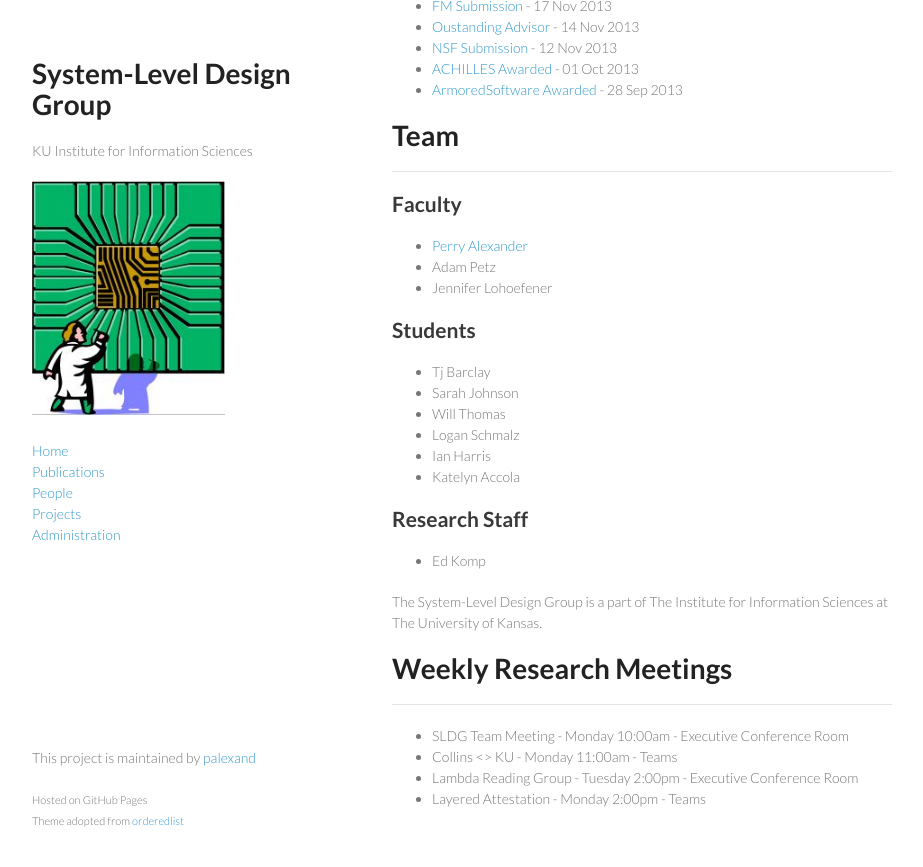
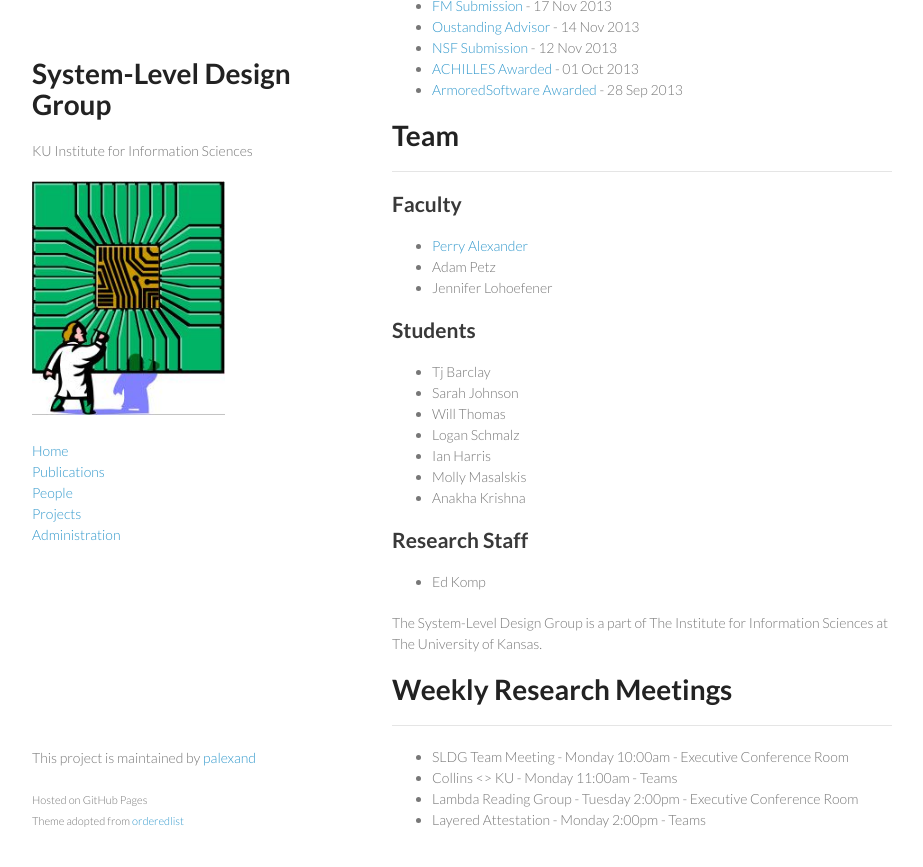
Before and after one commit to ku-sldg/ku-sldg.github.io, a Jekyll site: the page built from index.md, in a window 1280 px wide and 900 px high, scrolled down 596 px. Shown: the top 867 px of the window, without its empty margins (178-1101 px from the left). Built offline with Jekyll 4.4.1, drawn with Linux system fonts in a browser that asks for light colours.

Commit message:
updating people on sldg

```diff
--- a/_data/people.yml
+++ b/_data/people.yml
@@ -36,12 +36,12 @@
   description: Undecided
   role: student
 
-- name: Jack Reynolds
+- name: Molly Masalskis
   description: Undecided
-  rule: student
+  role: student
 
-- name: Katelyn Accola
-  description: Undergradate Research
+- name: Anakha Krishna
+  description: Undecided
   role: student
 
 - name: Dr. Phillip Baraona
```
